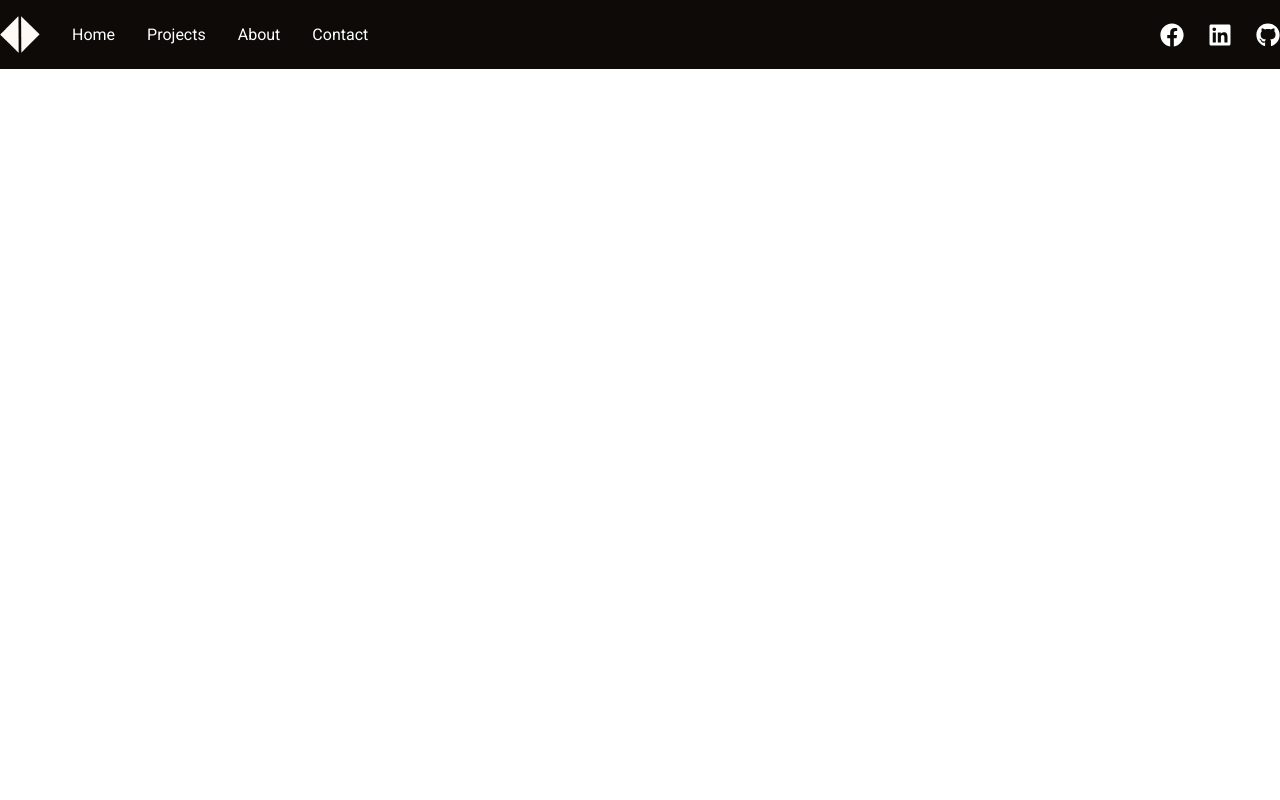
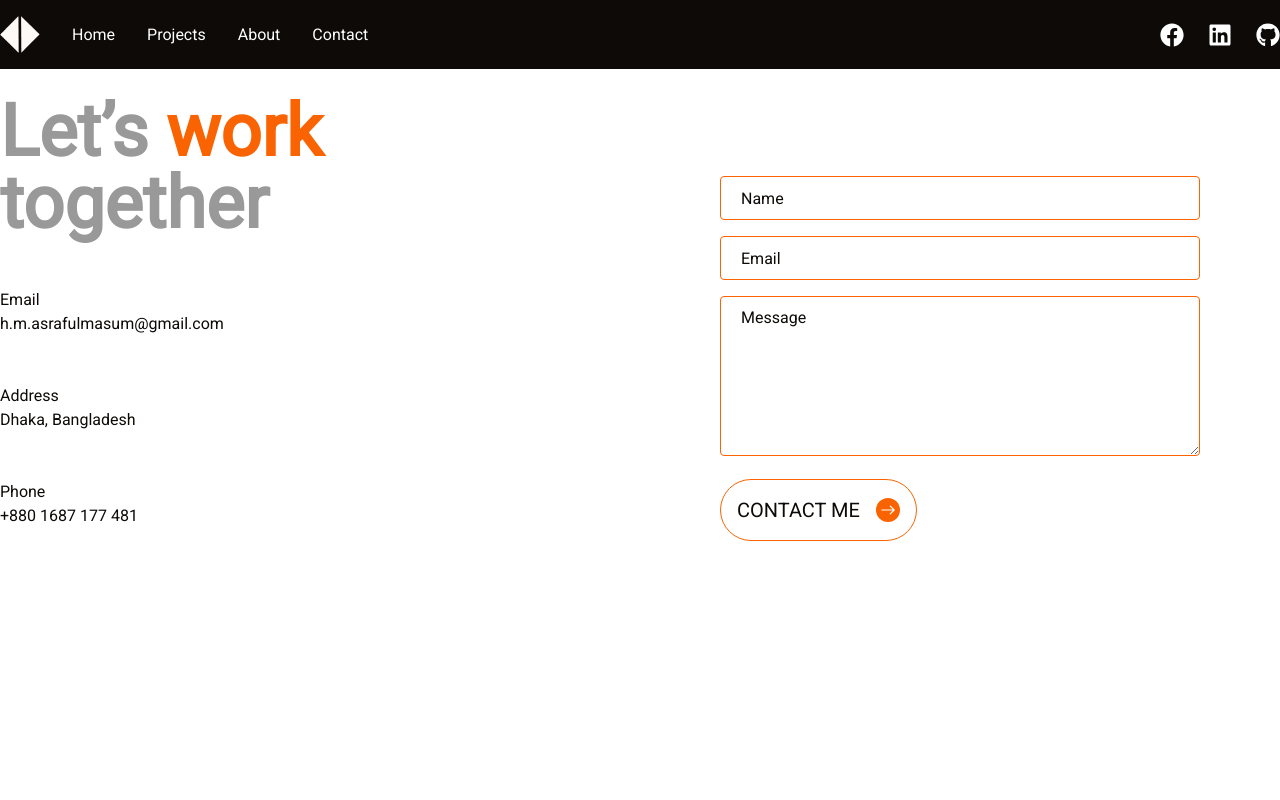
Before and after one commit to AsrafulMasum/portfolio_next.js, a Next.js app: page /contact in a window 1280 px wide. Shown: the top 800 px of the page. Built offline with nearby package versions, Linux system fonts and the light colour scheme.

Commit message:
contact page created

```diff
--- a/app/contact/page.js
+++ b/app/contact/page.js
@@ -1,12 +1,62 @@
-import Navbar from '@/components/Navbar'
-import React from 'react'
+import Button from "@/components/Button";
+import Footer from "@/components/Footer";
+import Navbar from "@/components/Navbar";
+import React from "react";
 
 function page() {
   return (
-    <main className="overflow-hidden">
+    <main className="overflow-hidden bg-white">
       <Navbar />
+      <div className="mt-24 max-w-screen-xl mx-4 md:mx-10 xl:mx-auto lg:h-screen flex flex-col md:flex-row">
+        <div className="flex flex-col gap-12 text-dark_black font-medium flex-1">
+          <h2 className="text-7xl font-semibold text-text_color">
+            Let’s <span className="text-primary">work</span> <br /> together
+          </h2>
+          <p>
+            Email <br /> h.m.asrafulmasum@gmail.com
+          </p>
+          <p>
+            Address <br /> Dhaka, Bangladesh
+          </p>
+          <p>
+            Phone <br /> +880 1687 177 481
+          </p>
+        </div>
+
+        <div className="flex-1">
+          <form className="lg:w-3/4 mx-auto my-20">
+            <input
+              className="w-full h-11 outline-none px-5 bg-white border border-primary rounded text-dark_black placeholder:text-dark_black"
+              type="text"
+              placeholder="Name"
+              required
+            />
+
+            <input
+              className="w-full h-11 outline-none px-5 mt-4 bg-white border border-primary rounded text-dark_black placeholder:text-dark_black"
+              type="text"
+              placeholder="Email"
+              required
+            />
+
+            <textarea
+              className="w-full h-40 outline-none px-5 mt-4 bg-white border border-primary rounded pt-[9px] text-dark_black placeholder:text-dark_black"
+              placeholder="Message"
+              required
+            />
+            <div className="mt-4">
+              <Button
+                text="Contact Me"
+                styles="bg-transparent text-dark_black border border-primary"
+                spanStyle="bg-primary text-white"
+              />
+            </div>
+          </form>
+        </div>
+      </div>
+      <Footer />
     </main>
-  )
+  );
 }
 
-export default page
+export default page;
--- a/components/DevInfo.jsx
+++ b/components/DevInfo.jsx
@@ -41,8 +41,8 @@ function DevInfo() {
         </div>
         <div className="mt-10 flex items-center">
           <div className="border text-center font-semibold text-dark_black capitalize flex-1 py-5"><span className="text-4xl text-primary">5+</span> <br /> website Development</div>
-          <div className="border text-center font-semibold text-dark_black capitalize flex-1 py-5"><span className="text-4xl text-primary">5+</span> <br /> website Development</div>
-          <div className="border text-center font-semibold text-dark_black capitalize flex-1 py-5"><span className="text-4xl text-primary">5+</span> <br /> website Development</div>
+          <div className="border text-center font-semibold text-dark_black capitalize flex-1 py-5"><span className="text-4xl text-primary">10+</span> <br /> frontend Development</div>
+          <div className="border text-center font-semibold text-dark_black capitalize flex-1 py-5"><span className="text-4xl text-primary">5+</span> <br /> Api Development</div>
         </div>
         <Image className="w-40 absolute right-0 bottom-16" src={stroke} alt="" />
       </div>
--- a/package.json
+++ b/package.json
@@ -13,6 +13,7 @@
     "react": "^18",
     "react-dom": "^18",
     "react-fast-marquee": "^1.6.4",
+    "react-hook-form": "^7.52.0",
     "react-icons": "^5.2.1"
   },
   "devDependencies": {
```
Also changed, not shown: 1 other file (tests, documents, lock files or other folders).
